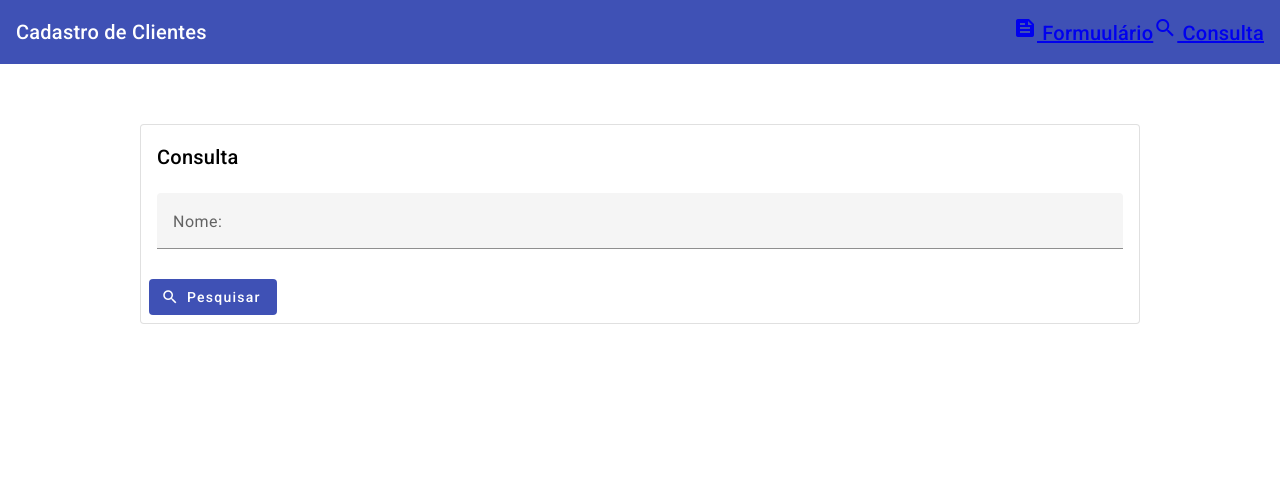
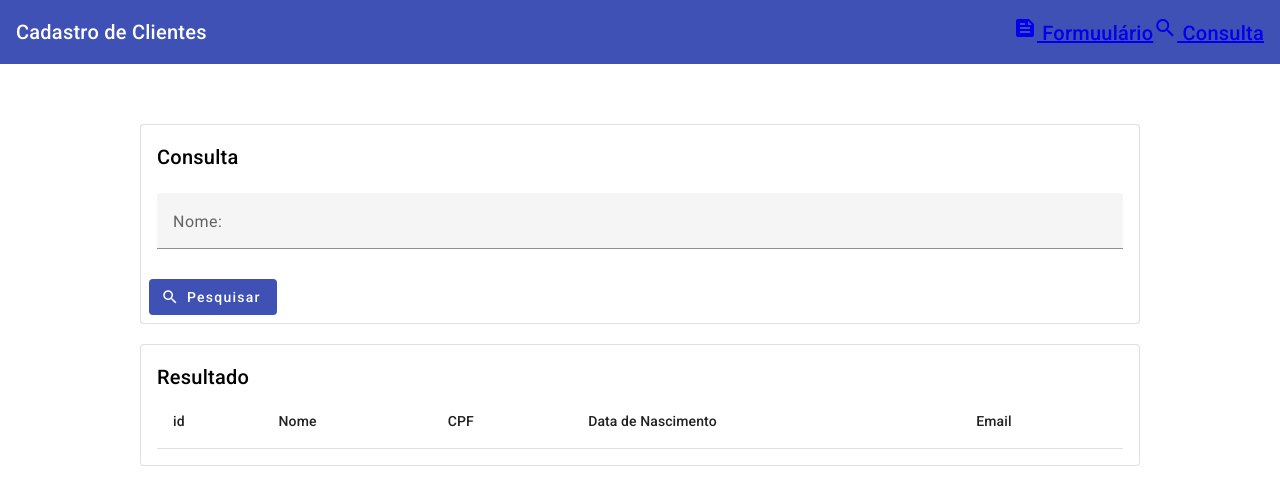
Before and after one commit to FelipeUnknown/curd-angular, an Angular app: page /consulta in a window 1280 px wide. Shown: the top 504 px of the page. Built offline with nearby package versions, Linux system fonts and the light colour scheme.

Commit message:
criação da apresentação da tabela de consulta 17/09/25

```diff
--- a/src/app/consulta/consulta.component.html
+++ b/src/app/consulta/consulta.component.html
@@ -26,3 +26,41 @@
     </div>
 
 </div>
+<div fxLayout="row" fxLayoutAlign="center" class="mt-20">
+    <div fxLayout="column" fxFlex="1000px">
+        <mat-card appearance="outlined">
+            <mat-card-header>
+                 <mat-card-title>Resultado</mat-card-title>
+            </mat-card-header>
+            <mat-card-content>
+                <table mat-table  [dataSource]="listaClientes">
+                    <ng-container matColumnDef="id">
+                        <th mat-header-cell *matHeaderCellDef>id</th>
+                        <td mat-cell *matCellDef="let cliente">{{ cliente.id }}</td>
+                    </ng-container>
+                    <ng-container matColumnDef="nome">
+                        <th mat-header-cell *matHeaderCellDef>Nome</th>
+                        <td mat-cell *matCellDef="let cliente">{{ cliente.nome }}</td>
+                    </ng-container>
+                    <ng-container matColumnDef="cpf">
+                        <th mat-header-cell *matHeaderCellDef>CPF</th>
+                        <td mat-cell *matCellDef="let cliente">{{ cliente.cpf }}</td>
+                    </ng-container>
+                    <ng-container matColumnDef="dataNascimento">
+                        <th mat-header-cell *matHeaderCellDef>Data de Nascimento</th>
+                        <td mat-cell *matCellDef="let cliente">{{ cliente.dataNascimento }}</td>
+                    </ng-container>
+                    <ng-container matColumnDef="email">
+                        <th mat-header-cell *matHeaderCellDef>Email</th>
+                        <td mat-cell *matCellDef="let cliente">{{ cliente.email }}</td>
+                    </ng-container>
+
+                    <tr mat-header-row *matHeaderRowDef="colunasTable"></tr>
+                    <tr mat-row *matRowDef="let row; columns: colunasTable"></tr>
+                </table>
+            </mat-card-content>
+        </mat-card>
+
+    </div>
+
+</div>
--- a/src/app/consulta/consulta.component.ts
+++ b/src/app/consulta/consulta.component.ts
@@ -1,4 +1,5 @@
 import { Component, OnInit } from '@angular/core';
+import { CommonModule }from '@angular/common'
 import { MatInputModule } from '@angular/material/input';
 import { MatCardModule } from '@angular/material/card';
 import { MatIconModule } from '@angular/material/icon';
@@ -19,13 +20,15 @@
     MatTableModule,
     MatButtonModule,
     FlexLayoutModule,
-    FormsModule
+    FormsModule,
+    CommonModule
   ],
   templateUrl: './consulta.component.html',
   styleUrl: './consulta.component.scss'
 })
 export class ConsultaComponent  implements OnInit {
   listaClientes: Cliente[] = [];
+  colunasTable: string[]= ["id", "nome", "cpf", "dataNascimento", "email"]
 
 
   constructor(private service: ClienteService){
```
